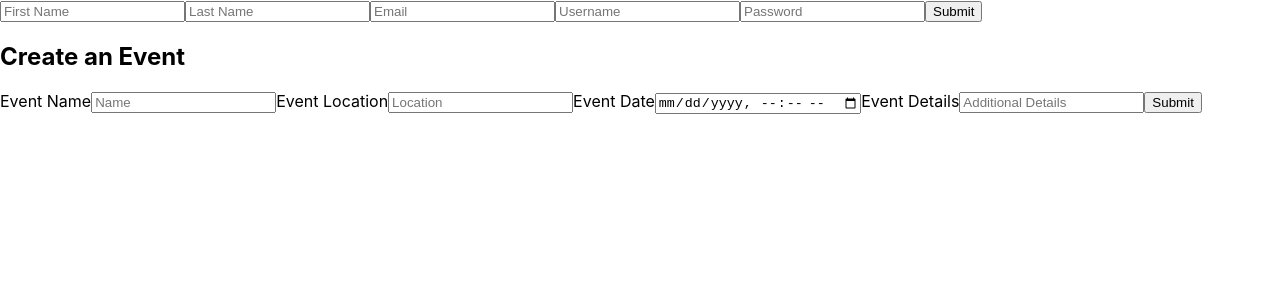
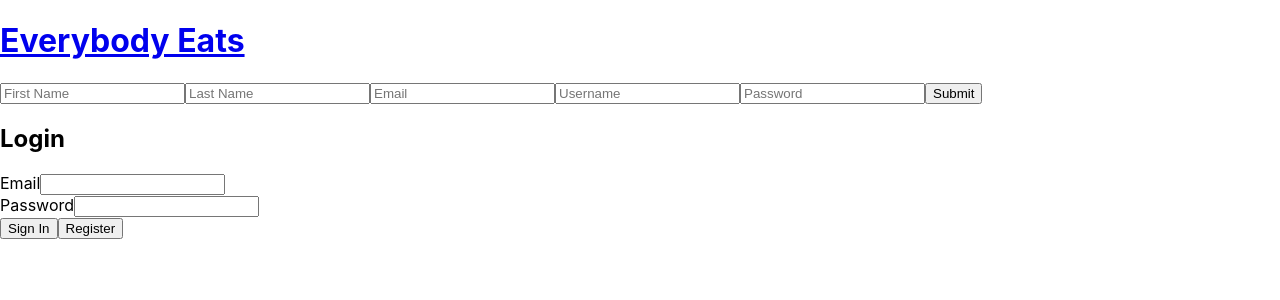
Before and after one commit to DanThomp507/Everybody-Eats, a React (Create React App) app in the folder client/: page / in a window 1280 px wide. Shown: the top 300 px of the page. Built offline with nearby package versions, Linux system fonts and the light colour scheme.

Commit message:
created login/logout forms, set up some front end routes

```diff
--- a/client/src/App.js
+++ b/client/src/App.js
@@ -2,22 +2,164 @@ import React, { Component } from 'react';
 import './App.css';
 import { Link, Route, withRouter } from "react-router-dom";
 import UserForm from './components/UserForm';
+import LoginForm from "./components/LoginForm";
 import EventForm from './components/EventForm';
+import LogoutForm from './components/LogoutForm';
+import {
+  createNewUser,
+  editUser,
+  loginUser,
+  createNewEvent
+} from "./services/users";
 
 class App extends Component {
   constructor(props) {
   super(props);
 
   this.state = {
-    eventData: {}
+    registerFormData: {},
+    loginFormData: {
+        email: "",
+        password: ""
+      },
+      currentUser: null,
+      toggleLogin: true,
+      token: "",
+      userData: {},
+      eventData: {},
     }
+    this.handleLogin = this.handleLogin.bind(this);
+    this.handleLoginClick = this.handleLoginClick.bind(this);
+    this.handleLoginFormChange = this.handleLoginFormChange.bind(this);
+    this.handleLogout = this.handleLogout.bind(this);
+    this.handleRegisterFormChange = this.handleRegisterFormChange.bind(this);
+    this.handleToggleLocalRegister = this.handleToggleLocalRegister.bind(this);
   }
+  async handleLogin(e) {
+  e.preventDefault();
+  const userData = await loginUser(this.state.loginFormData);
+  console.log("userdata from handleLogin", userData);
+  this.setState({
+    currentUser: userData.data.user.username,
+    token: userData.data.token,
+    loginFormData: {
+      email: "",
+      password: ""
+    }
+  });
+  localStorage.setItem("jwt", userData.data.token);
+  this.props.history.push(`/`);
+}
+
+handleLoginClick(e) {
+  e.preventDefault();
+  console.log("I want to register: handleLoginClick button".toggleLogin);
+  this.setState((prevState, newState) => ({
+    toggleLogin: !prevState.toggleLogin
+  }));
+}
+handleToggleLocalRegister(e) {
+  e.preventDefault();
+  console.log("I want to toggleLocal: handleLoginClick button".toggleLogin);
+  const { name, value } = e.target;
+  this.setState((prevState, newState) => ({
+    registerFormData: {
+      ...prevState.registerFormData,
+      [name]: !prevState.value
+    }
+  }));
+}
+handleLoginFormChange(e) {
+  const { name, value } = e.target;
+  this.setState(prevState => ({
+    loginFormData: {
+      ...prevState.loginFormData,
+      [name]: value
+    }
+  }));
+}
+handleRegisterFormChange(e) {
+  const { name, value } = e.target;
+  console.log("handleRegisterChange name, val", name, value);
+  this.setState(prevState => ({
+    registerFormData: {
+      ...prevState.registerFormData,
+      [name]: value
+    }
+  }));
+}
+handleLogout() {
+  localStorage.removeItem("jwt");
+  this.setState({
+    currentUser: null,
+    toggleLogin: true
+  });
+  this.props.history.push(`/`);
+}
 
   render() {
     return (
-      <div className="App">
-        <UserForm />
-        <EventForm />
+      <div className="Main-app-body">
+      <div className="header-container">
+        <h1 className="main-title">
+          <Link to="/">Everybody Eats</Link>
+        </h1>
+        <Route
+        exact
+        path="/"
+        render={props => (
+          <>
+            <UserForm
+              {...props}
+              show={this.state.currentUser}
+              toggle={this.state.toggleLogin}
+              onChange={this.handleLoginFormChange}
+              onSubmit={this.handleLogin}
+              email={this.state.loginFormData.email}
+              password={this.state.loginFormData.password}
+              onClick={this.handleLoginClick}
+            />
+            <LoginForm
+              {...props}
+              title={"Register User"}
+              onClick={this.handleLoginClick}
+              show={this.state.currentUser}
+              toggle={this.state.toggleLogin}
+              onChange={this.handleRegisterFormChange}
+              onSubmit={this.handleRegister}
+              username={this.state.registerFormData.username}
+              email={this.state.registerFormData.email}
+              avatar={this.state.registerFormData.avatar}
+              isLocal={this.state.registerFormData.isLocal}
+              password={this.state.registerFormData.password}
+              submitButtonText="Submit"
+              backButtonText="Back to Login"
+              passwordAsk={"y"}
+              toggleLocal={this.state.handleToggleLocalRegister}
+            />
+          </>
+        )}
+      />
+        <Route
+        exact
+        path="events/:user_id/new"
+        render={() => (
+            <EventForm
+              eventData={this.state.eventData}
+              onChange={this.handleEventFormChange}
+              onSubmit={this.handleSubmit}
+            />
+          )}
+        />
+        <Route
+        exact
+        path="/logout"
+        render={props => (
+          <LogoutForm {...props} handleLogout={this.handleLogout} />
+        )}
+      />
+
+        </div>
       </div>
     );
   }
--- a/client/src/components/EventForm.jsx
+++ b/client/src/components/EventForm.jsx
@@ -1,5 +1,5 @@
 import React, { Component } from "react";
-// import { createNewEvent } from './services/users-helper.js'
+import { createNewEvent } from '../services/users.js'
 import { withRouter, Link } from "react-router-dom";
 
 class EventForm extends Component {
@@ -28,8 +28,8 @@ handleEventFormChange(e) {
 }
 async handleSubmit(e){
   e.preventDefault();
-  // const resp = await createNewEvent(this.props.match.params.id, this.state.eventData);
-  // console.log(resp);
+  const resp = await createNewEvent(this.props.match.params.id, this.state.eventData);
+  console.log(resp);
   this.setState(prevState => ({
     eventData: {
       ...prevState.eventData
--- /dev/null
+++ b/client/src/components/LoginForm.jsx
@@ -0,0 +1,41 @@
+import React from "react";
+
+export default props => {
+  const { toggle, show, email, password, onChange, onSubmit, onClick } = props;
+  const showLogin = !show && toggle;
+  return (
+    showLogin && (
+      <div className="user-form-container">
+        <form>
+          <h2>Login</h2>
+          <div>
+            <label htmlFor="email">Email</label>
+            <input
+              type="text"
+              onChange={onChange}
+              name="email"
+              id="email"
+              value={email}
+            />
+          </div>
+          <div>
+            <label htmlFor="password">Password</label>
+            <input
+              type="password"
+              onChange={onChange}
+              name="password"
+              id="password"
+              value={password}
+            />
+          </div>
+          <button type="submit" onClick={onSubmit}>
+            Sign In
+          </button>
+          <button type="submit" onClick={onClick}>
+            Register
+          </button>
+        </form>
+      </div>
+    )
+  );
+};
--- /dev/null
+++ b/client/src/components/LogoutForm.jsx
@@ -0,0 +1,18 @@
+import React from "react";
+
+export default props => {
+  // extract props here to avoid repetitious typing
+  return (
+    <>
+      <h2>Logout</h2>
+      <form className='logout'>
+        <button type="submit" onClick={props.handleLogout}>
+          Log Out
+        </button>
+        <button type="submit" onClick={() => this.props.history.push(`/home`)}>
+          Cancel
+        </button>
+      </form>
+    </>
+  );
+};
--- a/client/src/components/UserForm.jsx
+++ b/client/src/components/UserForm.jsx
@@ -6,11 +6,13 @@ class UserForm extends Component {
     super();
 
     this.state = {
+      registerFormData: {
       username: "",
       first_name: "",
       last_name: "",
       email: "",
       password: ""
+      }
     };
     this.handleChange = this.handleChange.bind(this);
   }
--- a/client/src/services/users.js
+++ b/client/src/services/users.js
@@ -1,2 +1,31 @@
 import axios from 'axios';
-import { api, updateToken } from './api-helper';
+import { api, updateToken } from './api_helper';
+const BASE_URL = "https://localhost:9000";
+
+const createNewUser = async user => {
+  const respData = await axios.post(`${BASE_URL}/users/register`, user);
+  console.log("this is create user: resp", respData);
+  return respData;
+};
+const editUser = async (id, edits) => {
+  console.log("making an edit request with this data", edits);
+  const respData = await api.put(`/users/${id}/edit`, edits);
+  console.log("this is edit user: resp", respData);
+  return respData;
+};
+const loginUser = async user => {
+  const respData = await axios.post(`${BASE_URL}/users/login`, user);
+  console.log("this is login user: resp", respData);
+  return respData;
+};
+const createNewEvent = async (ev, user_id) => {
+  const respData = await axios.post(`${BASE_URL}/events/${user_id}/new`, ev);
+  console.log("this is create event: resp", respData);
+  return respData;
+};
+export {
+  createNewUser,
+  editUser,
+  loginUser,
+  createNewEvent
+}
```
